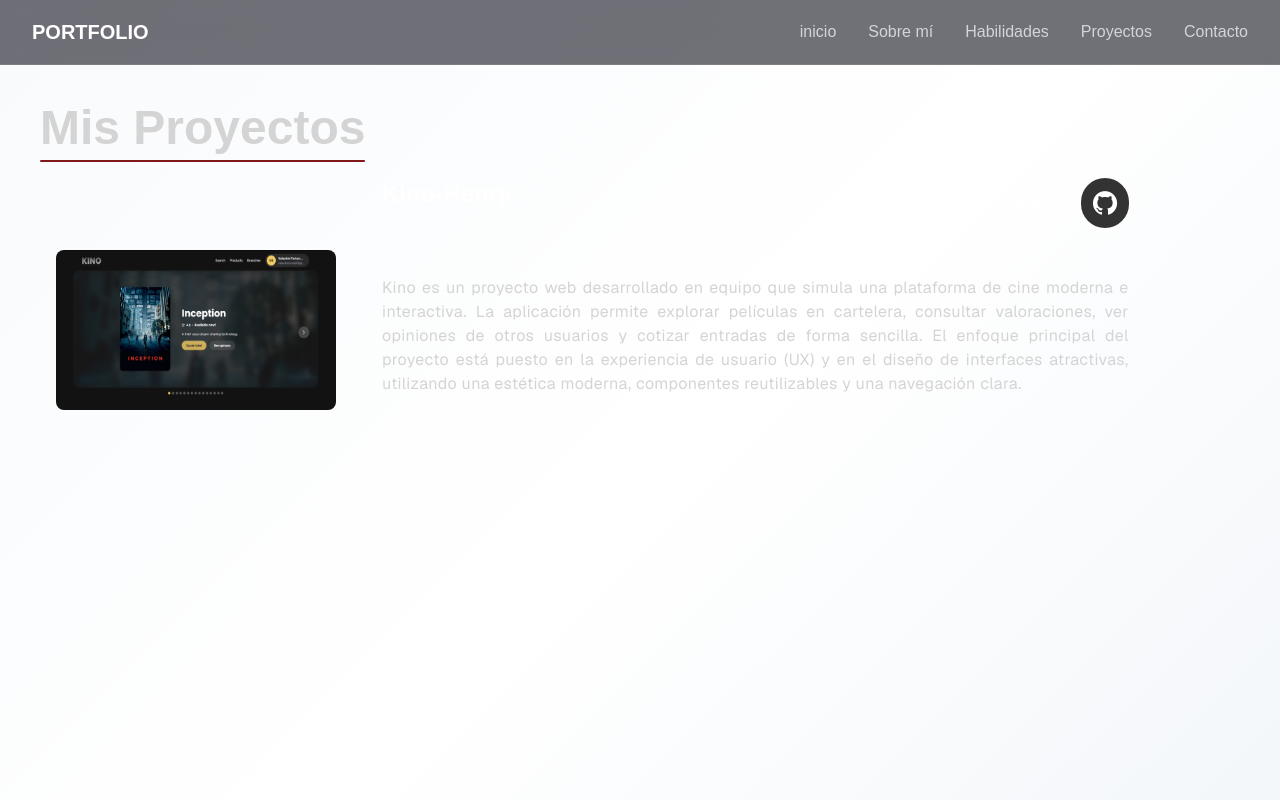
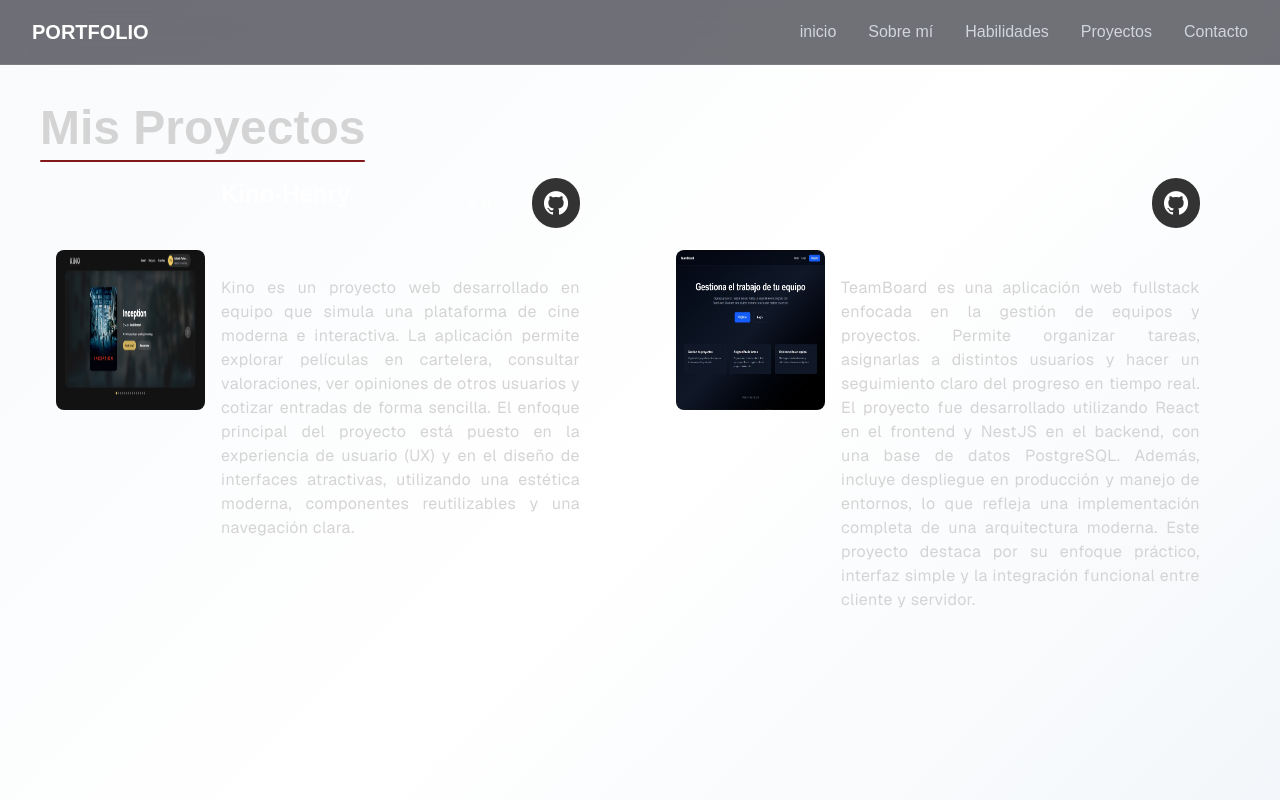
Before and after one commit to Valen06GG/Valen06GG.github.io, a Next.js app in the folder front/my-portfolio/: page /projects in a window 1280 px wide. Shown: the top 800 px of the page. Built offline with nearby package versions, Linux system fonts and the light colour scheme.

Commit message:
Deploy portfolio

```diff
--- a/front/my-portfolio/src/app/contact/contact.tsx
+++ b/front/my-portfolio/src/app/contact/contact.tsx
@@ -88,7 +88,7 @@ export const Contact = () => {
 
           <button
             type="submit"
-            className="mt-4 bg-[#6b4f4f] text-gray-100 py-3 rounded-lg font-medium hover:bg-[#7a5a5a] transition"
+            className="mt-4 bg-[#6b4f4f] text-gray-100 py-3 rounded-lg font-medium hover:bg-[#7a5a5a] transition cursor-pointer"
           >
             Enviar mensaje
           </button>
--- a/front/my-portfolio/src/app/projects/projects.tsx
+++ b/front/my-portfolio/src/app/projects/projects.tsx
@@ -58,6 +58,51 @@ export const Projects = () => {
                    El enfoque principal del proyecto está puesto en la experiencia de usuario (UX) y en el diseño de interfaces atractivas, utilizando una estética moderna, componentes reutilizables y una navegación clara.
                  </p>
                </div>
+
+               <div className="w-2/8 m-4 py-14">
+                 <Image
+                   src="/Teamboard.png"
+                   alt="Teamboard"
+                   width={300}
+                   height={300}
+                   className="rounded-lg w-70 h-40"
+                 />
+               </div>
+
+               <div className="flex flex-col w-4/6 pr-20">
+                 <div className="flex justify-between items-start">
+                   <h1 className="text-2xl text-white font-bold mb-4">
+                     Teamboard
+                   </h1>
+
+                   <div className="flex gap-4">
+                     <a
+                       href="https://teamboard-frontend-o5wvb5bcy-valentins-projects-0e36b93a.vercel.app"
+                       className="px-6 py-3 text-white bg-white/5 border border-white/10 hover:bg-white/20 transition-all rounded-lg"
+                     >
+                       Ir a
+                     </a>
+
+                     <a
+                       href="https://github.com/Valen06GG/kino-henry-pf"
+                       className="flex items-center justify-center bg-[#333] rounded-full p-2"
+                     >
+                       <Image
+                         src={GitHubImage}
+                         alt="GitHub"
+                         width={32}
+                         height={32}
+                       />
+                     </a>
+                   </div>
+                 </div>
+
+                 <p className=" pt-12 text-justify tracking-wide font-sans text-neutral-300">
+                   TeamBoard es una aplicación web fullstack enfocada en la gestión de equipos y proyectos. Permite organizar tareas, asignarlas a distintos usuarios y hacer un seguimiento claro del progreso en tiempo real.
+                   El proyecto fue desarrollado utilizando React en el frontend y NestJS en el backend, con una base de datos PostgreSQL. Además, incluye despliegue en producción y manejo de entornos, lo que refleja una implementación completa de una arquitectura moderna.
+                   Este proyecto destaca por su enfoque práctico, interfaz simple y la integración funcional entre cliente y servidor.
+                 </p>
+               </div>
              </div>
            </section>
          </main>
```
Also changed, not shown: front/my-portfolio/public/Teamboard.png (added).
